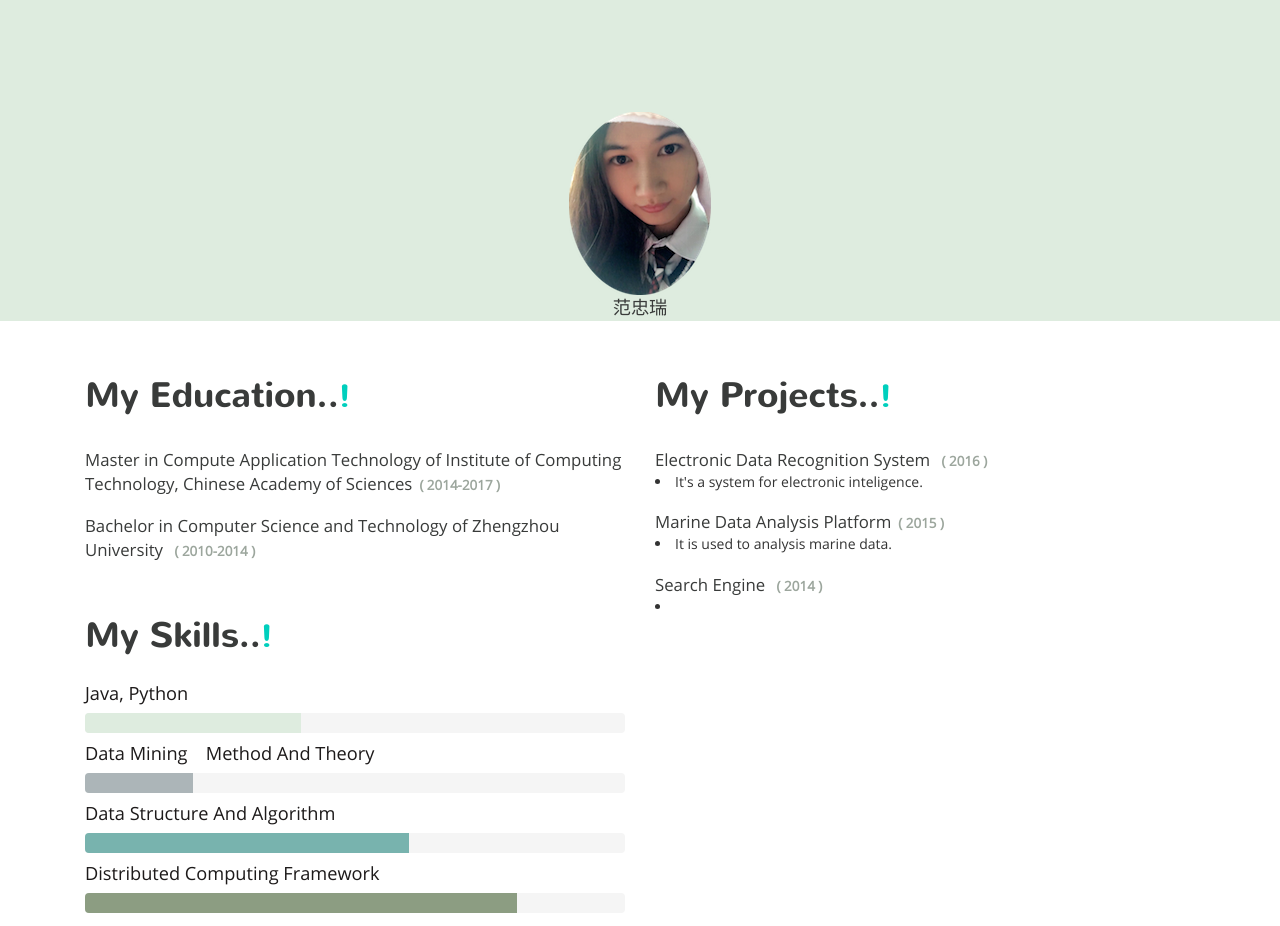
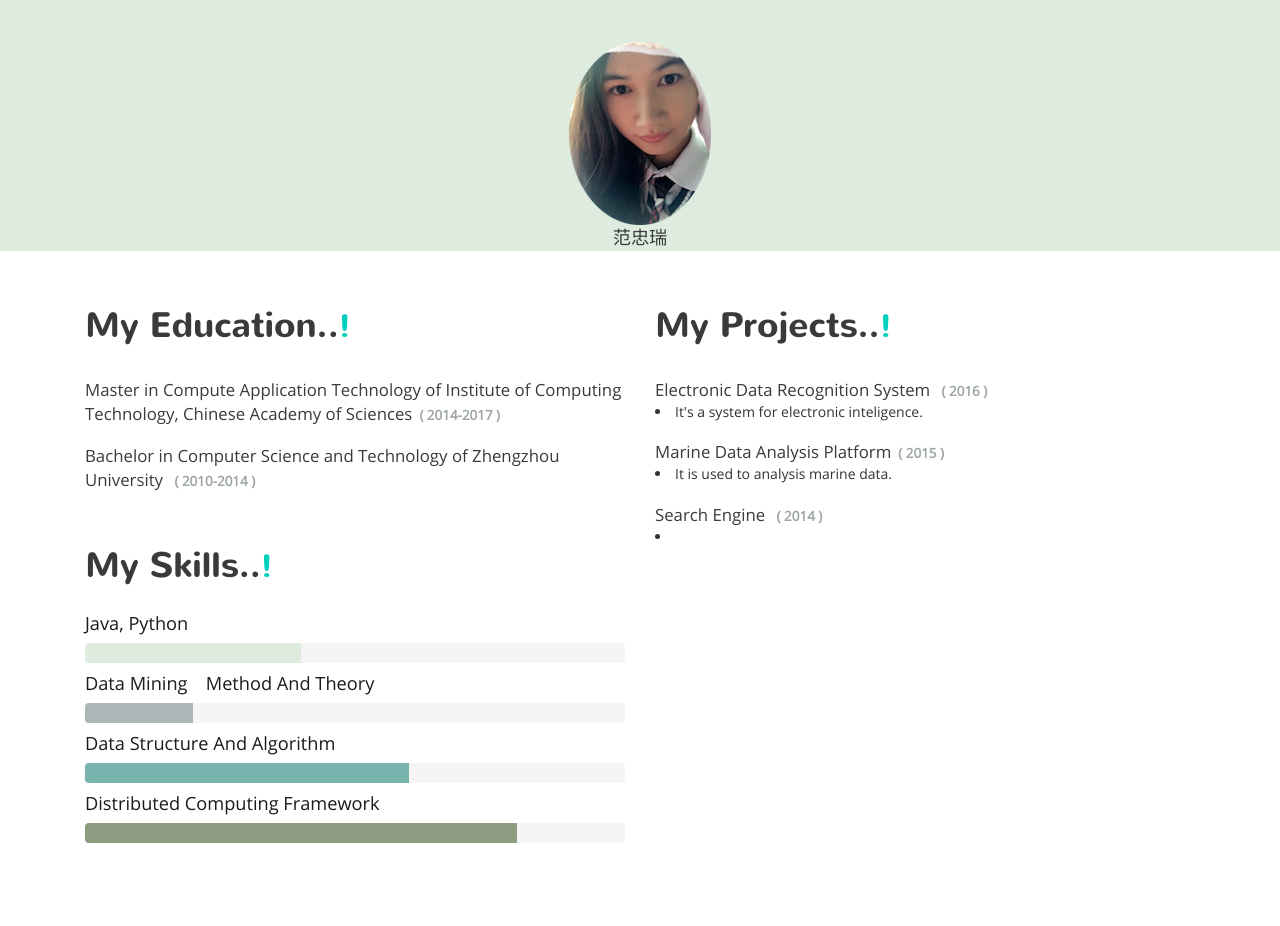
Before and after one commit to fanzhongrui/fanzhongrui.github.io, a plain HTML site: page index.html in a window 1280 px wide. Shown: the top 926 px of the page. Drawn offline with nearby package versions, Linux system fonts and the light colour scheme.

Commit message:
Update style.css

```diff
--- a/css/style.css
+++ b/css/style.css
@@ -42,10 +42,10 @@ body{
 .header-section {
   background: #deecdf;
   text-align: center;
-    min-height: 300px;
+    min-height: 200px;
 }
 .header-section img {
-  margin-top: 8em;
+  margin-top: 3em;
 }
 .header-section h1 {
   font-family: 'Nunito-Bold';
```
